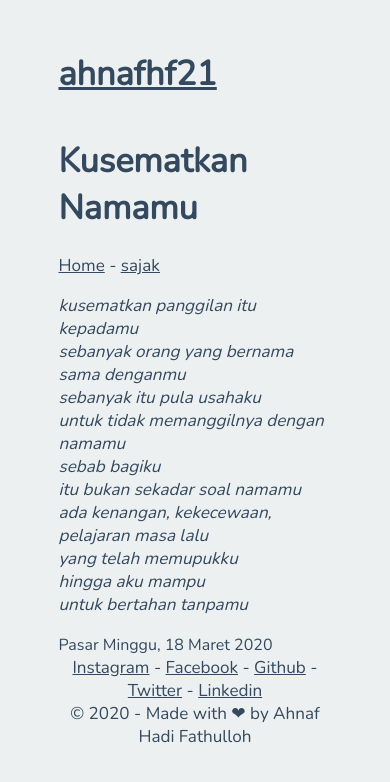
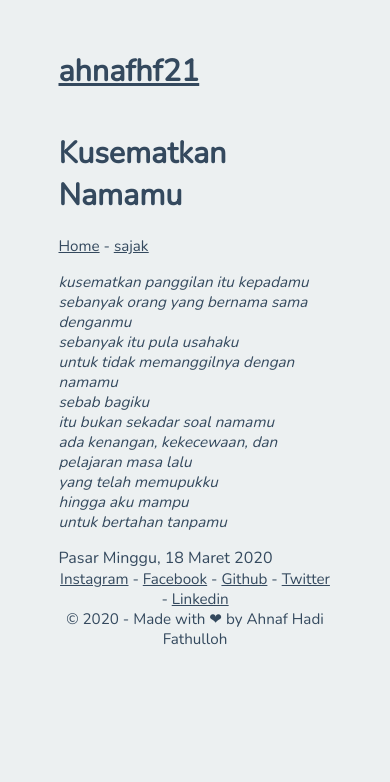
Before and after one commit to ahnafhf21/ahnafhf21.github.io, a Jekyll site: the page built from _posts/2020-03-18-kusematkan-namamu.markdown, in a window 390 px wide. Shown: the top 782 px of the page. Built offline with Jekyll 4.4.1, drawn with Linux system fonts in a browser that asks for light colours.

Commit message:
new post

```diff
--- a/_posts/2020-03-18-kusematkan-namamu.markdown
+++ b/_posts/2020-03-18-kusematkan-namamu.markdown
@@ -10,7 +10,7 @@ sebanyak orang yang bernama sama denganmu<br>
 sebanyak itu pula usahaku<br>
 untuk tidak memanggilnya dengan namamu<br>
 sebab bagiku<br> itu bukan sekadar soal namamu<br>
-ada kenangan, kekecewaan, pelajaran masa lalu<br>
+ada kenangan, kekecewaan, dan pelajaran masa lalu<br>
 yang telah memupukku<br>
 hingga aku mampu<br>
 untuk bertahan tanpamu<br></i>
--- a/assets/css/style.css
+++ b/assets/css/style.css
@@ -50,7 +50,7 @@ time {
 @media screen and (max-width: 860px) {
   body{
     margin: 50px 15% 50px 15%;
-    font-size: 0.9rem;
+    font-size: 0.8rem;
   }
   .blog-list, .sidebar {
     width: 100%; /* The width is 100%, when the viewport is 800px or smaller */
```
